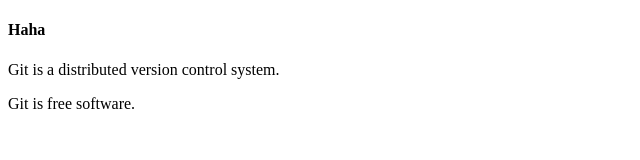
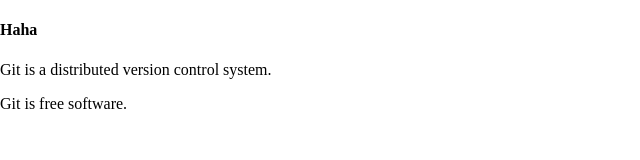
Before and after one commit to hwl2016/aaa, a plain HTML site: page index.html in a window 1280 px wide. Shown: the full height of the page, 0-640 px from the left. Drawn offline with Linux system fonts and the light colour scheme.

Commit message:
forth submit

```diff
--- a/index.html
+++ b/index.html
@@ -3,6 +3,7 @@
 <head>
 	<meta charset="UTF-8">
 	<title>Document</title>
+	<link rel="stylesheet" href="style.css">
 </head>
 <body>
 	<h4>Haha</h4>
--- /dev/null
+++ b/style.css
@@ -0,0 +1,7 @@
+* {
+	box-sizing: border-box;
+}
+html, body {
+	margin: 0;
+	padding: 0;
+}
```
